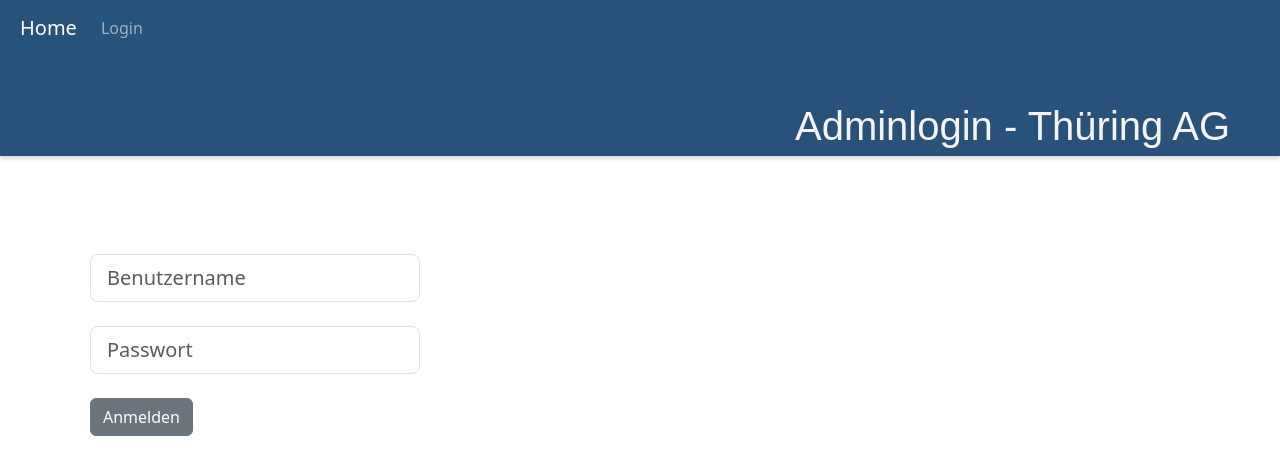
After one commit to BitBattler/PlanerDjango, a Django app: page /login/ in a window 1280 px wide. The commit adds this page. Shown: the top 475 px of the page. Run offline with Django 5.2, Linux system fonts and the light colour scheme; some libraries are stand-ins or nearby versions.

Commit message:
Login & Logout

```diff
--- a/Planer/settings.py
+++ b/Planer/settings.py
@@ -30,7 +30,7 @@
 SECRET_KEY = 'django-insecure-t8pc16-t!zterq7qozjbjrv&wjh7lz=%9w@7bcz26#_^n8jty0'
 
 # SECURITY WARNING: don't run with debug turned on in production!
-DEBUG = True
+DEBUG = False
 
 ALLOWED_HOSTS = ['planer4-e93a8s4x.b4a.run','node85a.containers.back4app.com', 'localhost', '127.0.0.1']
 
--- a/Planer/urls.py
+++ b/Planer/urls.py
@@ -1,8 +1,7 @@
-# Planer/urls.py
 from django.contrib import admin
 from django.urls import include, path
 
 urlpatterns = [
     path('admin/', admin.site.urls),
-    path('', include('Terrassenplaner.urls')),  # Stellen Sie sicher, dass diese Zeile korrekt ist
+    path('', include('Terrassenplaner.urls')),
 ]
--- a/Terrassenplaner/forms.py
+++ b/Terrassenplaner/forms.py
@@ -2,7 +2,6 @@
 from .models import Material
 import re
 
-# Planer Formular
 class TerrassenPlanerForm(forms.Form):
 
     deck_laenge = forms.DecimalField(
@@ -79,3 +78,7 @@
 
 class UploadXLSForm(forms.Form):
     xls_file = forms.FileField(label='XLS File')
+
+class LoginForm(forms.Form):
+    username = forms.CharField(max_length=65)
+    password = forms.CharField(max_length=65, widget=forms.PasswordInput)
--- a/Terrassenplaner/static/css/styles.css
+++ b/Terrassenplaner/static/css/styles.css
@@ -9,6 +9,7 @@
   justify-content: right;
   align-items: center;
   height: 100px;
+  width: 100%;
   background-color: #28527a;
   color: #f4f4f2;
   box-shadow: 0 2px 5px rgba(0, 0, 0, 0.2);
--- /dev/null
+++ b/Terrassenplaner/templates/Terrassenplaner/login.html
@@ -0,0 +1,27 @@
+{% extends 'base.html' %}
+{% load widget_tweaks %}
+{% load crispy_forms_tags %}
+{% block title_login %}
+<h1 class="text-center mt-5">Adminlogin - Thüring AG</h1>
+{% endblock %}
+{% block content %}
+
+<div class="container">
+    <div class="row justify-content-center mt-5">
+        <div class="col-md-12">
+            <form method="POST" action="{% url 'login' %}">
+              {% csrf_token %}
+                <div class="form-group">
+                    <input type="text" class="form-control form-control-lg" id="username" name="username" placeholder="Benutzername">
+                </div>
+                <br/>
+                <div class="form-group">
+                    <input type="password" class="form-control form-control-lg" id="password" name="password" placeholder="Passwort">
+                </div>
+                <br/>
+                <button type="submit" class="btn btn-secondary">Anmelden</button>
+            </form>
+        </div>
+    </div>
+</div>
+{% endblock %}
--- /dev/null
+++ b/Terrassenplaner/templates/Terrassenplaner/navbar.html
@@ -0,0 +1,30 @@
+<nav class="navbar navbar-expand-lg navbar-dark" style="background-color: #27527a; padding-left:20px;">
+  <a class="navbar-brand" href="{% url 'planer_view' %}">Home</a>
+  <button class="navbar-toggler" type="button" data-toggle="collapse" data-target="#navbarNav" aria-controls="navbarNav" aria-expanded="false" aria-label="Toggle navigation">
+    <span class="navbar-toggler-icon"></span>
+  </button>
+  {% if request.user.is_authenticated %}
+    <div class="collapse navbar-collapse" id="navbarNav">
+      <ul class="navbar-nav">
+        <li class="nav-item">
+          <a class="nav-link" href="{% url 'add_xls' %}">xls Converter</a>
+        </li>
+        <li class="nav-item">
+          <a class="nav-link" href="{% url 'material_list' %}">Material Liste</a>
+        </li>
+        <li class="nav-item">
+          <a class="nav-link" href="{% url 'logout' %}">Logout</a>
+        </li>
+      </ul>
+    </div>
+  {% else %}
+  <div class="collapse navbar-collapse" id="navbarNav">
+    <ul class="navbar-nav">
+      <li class="nav-item active">
+        <a class="nav-link" href="{% url 'login' %}">Login</a>
+      </li>
+    </ul>
+  </div>
+
+  {% endif %}
+</nav>
--- a/Terrassenplaner/templates/base.html
+++ b/Terrassenplaner/templates/base.html
@@ -11,6 +11,7 @@
     {% block extra_css %}{% endblock %}
   </head>
   <body>
+    {% include 'Terrassenplaner/navbar.html'%}
     <header class="custom-header">
       <h1 class="header-title">
 
@@ -25,11 +26,23 @@
 
         {% block title_four %}
         {% endblock %}
+
+        {% block title_login %}
+        {% endblock %}
       </h1>
+
     </header>
 
     <div class="container_body">
       {% block content %}
+      {% if messages %}
+        <ul class="messages">
+            {% for message in messages %}
+            <li {% if message.tags %} class="{{ message.tags }}"{% endif %}>{{ message }}</li>
+            {% endfor %}
+        </ul>
+        {% endif %}
+
       {% endblock %}
     </div>
 
--- a/Terrassenplaner/urls.py
+++ b/Terrassenplaner/urls.py
@@ -6,10 +6,13 @@
 
 urlpatterns = [
 
-    path('', terrassen_planer_view, name='planer_view'),
+    path('', views.terrassen_planer_view, name='planer_view'),
     path('materials/', views.material_list, name='material_list'),
     path('import/', views.add_xls, name='add_xls'),
     path('categorize/', views.finalize_xls, name='finalize_xls'),
+    path('login/', views.login_user, name='login'),
+    path('logout/', views.logout_user, name='logout'),
+
 ]
 
 # Debug-Toolbar-Konfiguration
--- a/Terrassenplaner/views.py
+++ b/Terrassenplaner/views.py
@@ -1,15 +1,17 @@
-from django.conf import settings
-from django.db.models import DecimalField, ExpressionWrapper, F
-from django.shortcuts import render, redirect
-from .forms import TerrassenPlanerForm, UploadXLSForm
-from .models import Material, Kategorie
-from math import ceil
-from decimal import Decimal
-import pandas as pd
 import io
 import os
 import xlsxwriter
 import tempfile
+import pandas as pd
+from django.contrib.auth import authenticate, login, logout
+from django.conf import settings
+from django.db.models import DecimalField, ExpressionWrapper, F
+from django.shortcuts import render, redirect
+from .forms import TerrassenPlanerForm, UploadXLSForm, LoginForm
+from .models import Material, Kategorie
+from math import ceil
+from decimal import Decimal
+from django.contrib import messages
 from django.http import HttpResponse
 
 # Wilder Verband
@@ -178,7 +180,7 @@
         form = TerrassenPlanerForm()
     return render(request, 'Terrassenplaner/planer_form.html', {'form': form})
 
-
+# xlsx Converter
 def add_xls(request):
     if request.method == 'POST':
         form = UploadXLSForm(request.POST, request.FILES)
@@ -238,6 +240,7 @@
         form = UploadXLSForm()
     return render(request, 'Terrassenplaner/add_xls.html', {'form': form})
 
+#xlsx downloader
 def finalize_xls(request):
     if request.method == 'POST':
         temp_dir = settings.CUSTOM_TEMP_DIR
@@ -275,8 +278,36 @@
         # Wenn keine POST-Anfrage, umleiten zum Formular
         return redirect('planer_view')
 
-
 # Material Liste
 def material_list(request):
     kategorien = Kategorie.objects.all().prefetch_related('materialien')
     return render(request, 'Terrassenplaner/material_list.html', {'kategorien': kategorien})
+
+def login_user(request):
+    if request.method == 'POST':
+        form = LoginForm(request.POST)
+        if form.is_valid():
+            username = request.POST.get("username")
+            password = request.POST.get("password")
+            user = authenticate(request, username=username, password=password)
+
+            if user is not None:
+                login(request, user)
+                messages.success(request, "Du bist angemeldet.")
+                # Redirect to add_xls view upon successful login
+                return redirect('add_xls')
+            else:
+                messages.error(request, "Fehler bei der Anmeldung. Versuche es erneut.")
+                # Render login page with error message
+                return render(request, 'login', {"form": form})
+        else:
+            messages.error(request, "Fehler die Seite ist nicht verfügbar.")
+            return render(request, 'Terrassenplaner/planer_form.html', {})
+
+    else:
+        # Render login page for GET request
+        return render(request, 'Terrassenplaner/login.html', {})
+#Logout
+def logout_user(request):
+    logout(request)
+    return redirect('planer_view')
```
Also changed, not shown: db.sqlite3, 1 other file.
